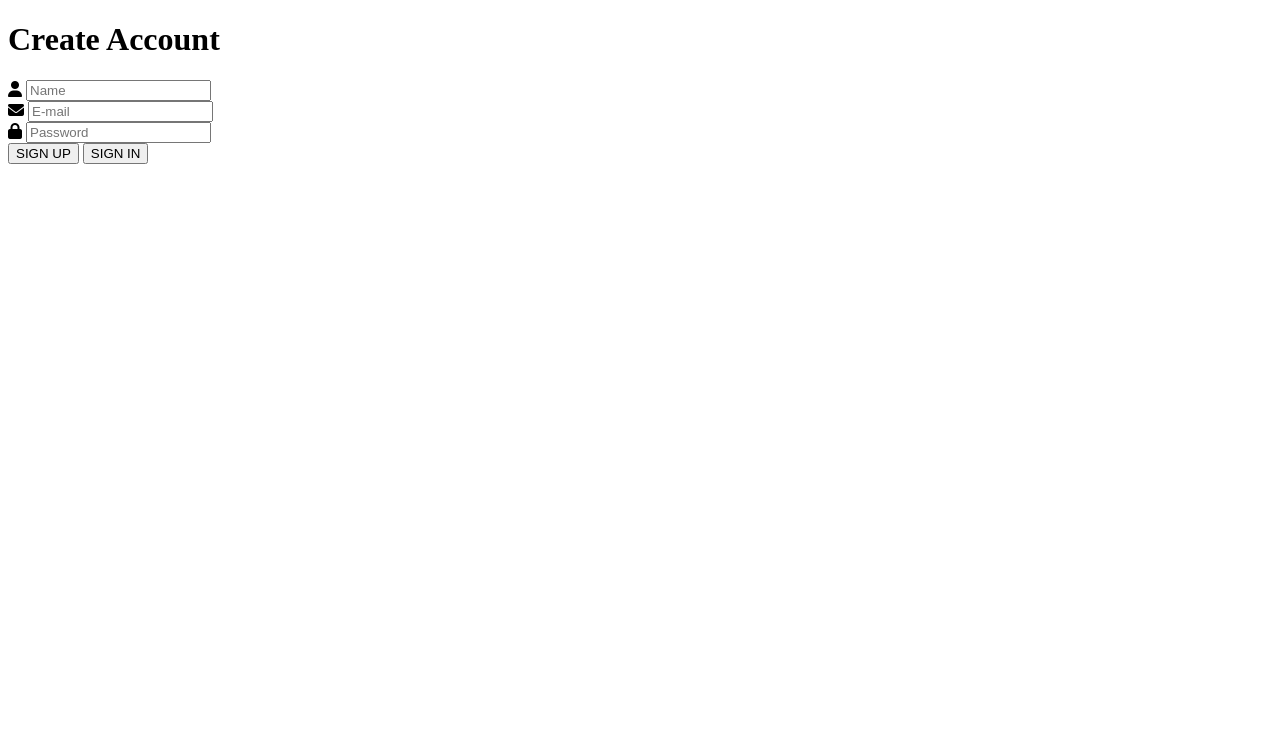
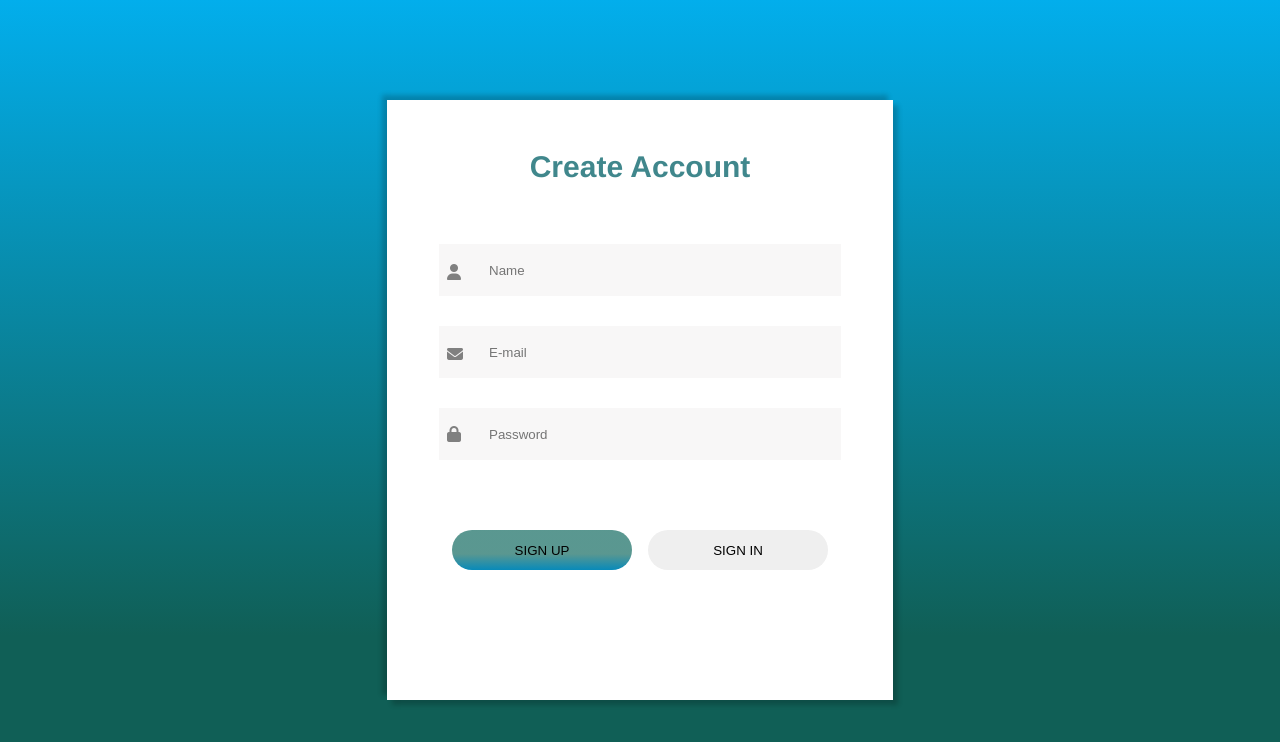
Before and after one commit to hafsahali/Login-Page, a plain HTML site: page index.html in a window 1280 px wide. Drawn offline with Linux system fonts and the light colour scheme.

Commit message:
issue resolved

```diff
--- a/index.css
+++ b/index.css
@@ -1,6 +1,6 @@
 body {
     background-image: linear-gradient(#02AEEC, rgb(16, 95, 86) 70%);
-    height:100%;
+    height:100vh;
 }
 .box{
     height:600px;
--- a/index.html
+++ b/index.html
@@ -5,7 +5,7 @@
     <meta http-equiv="X-UA-Compatible" content="IE=edge">
     <meta name="viewport" content="width=device-width, initial-scale=1.0">
     <title>LOGIN PAGE</title>
-       <link rel="stylesheet" href="login.css">
+       <link rel="stylesheet" href="index.css">
     <link rel="stylesheet" href="https://cdnjs.cloudflare.com/ajax/libs/font-awesome/6.1.1/css/all.min.css" integrity="sha512-KfkfwYDsLkIlwQp6LFnl8zNdLGxu9YAA1QvwINks4PhcElQSvqcyVLLD9aMhXd13uQjoXtEKNosOWaZqXgel0g==" crossorigin="anonymous" referrerpolicy="no-referrer" />
 </head>
 <body>
```
